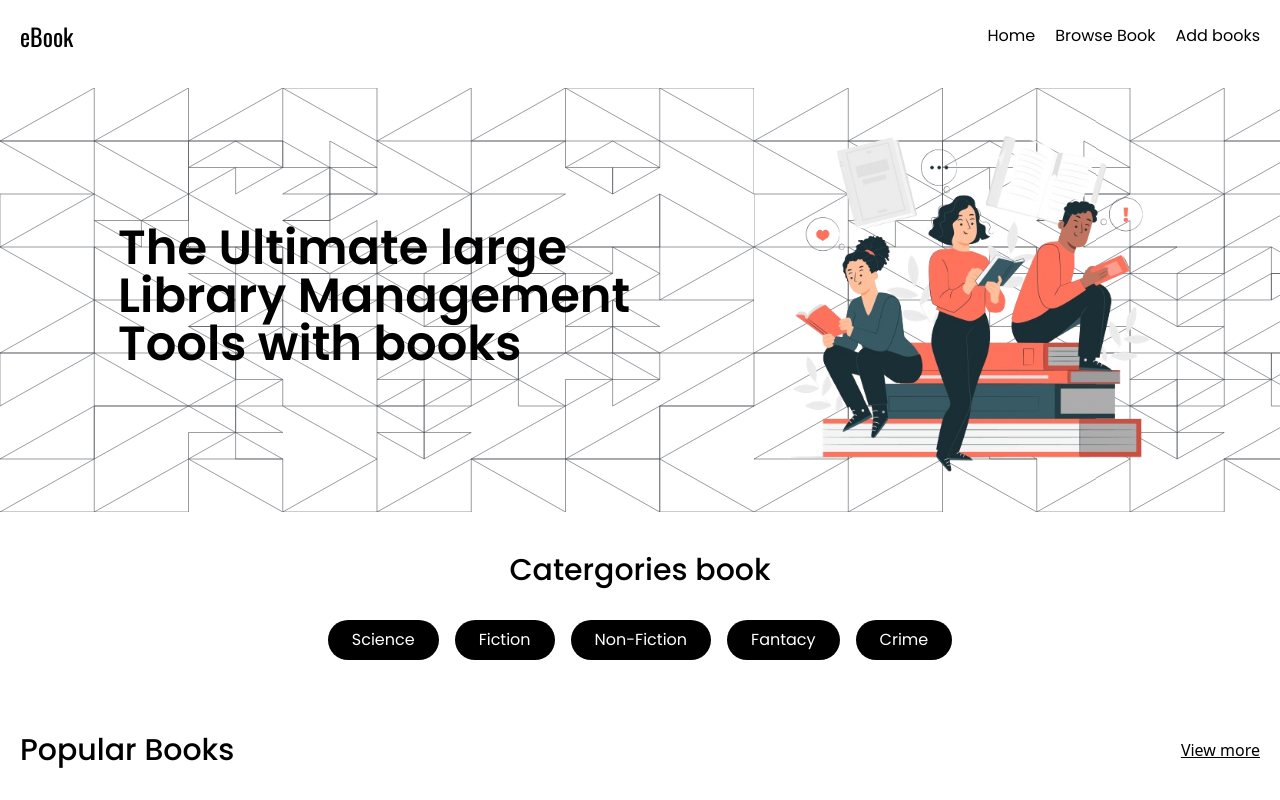
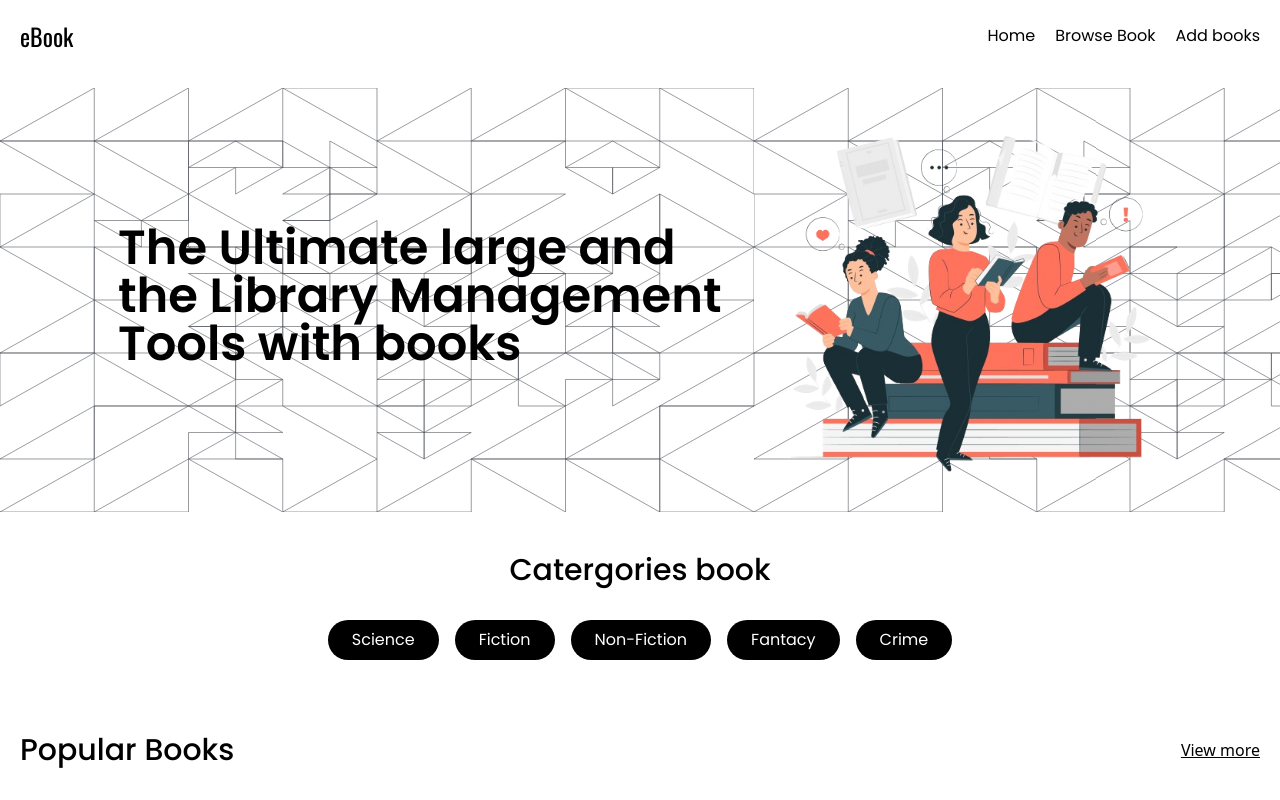
Before and after one commit to Shubham6586/Docker_project, a React (Vite) app: page / in a window 1280 px wide. Shown: the top 800 px of the page. Built offline with nearby package versions, Linux system fonts and the light colour scheme.

Commit message:
amrit modify

```diff
--- a/src/Pages/Home/Home.jsx
+++ b/src/Pages/Home/Home.jsx
@@ -8,7 +8,7 @@ const Home = () => {
         <div>
             <section id="hero_Section" className="bg-bgBanner flex md:flex-row flex-col md:justify-center justify-start items-start md:items-center w-full p-5 gap-10">
                 <div className="w-1/2">
-                    <h2 className="md:text-5xl text-4xl font-semibold font-Poppins mb-2">The  Ultimate large Library Management Tools with books</h2>
+                    <h2 className="md:text-5xl text-4xl font-semibold font-Poppins mb-2">The  Ultimate large and the Library Management Tools with books</h2>
                 </div>
                 <img src={hero_image} alt="hero_image" className='w-96 h-auto' />
             </section>
```
